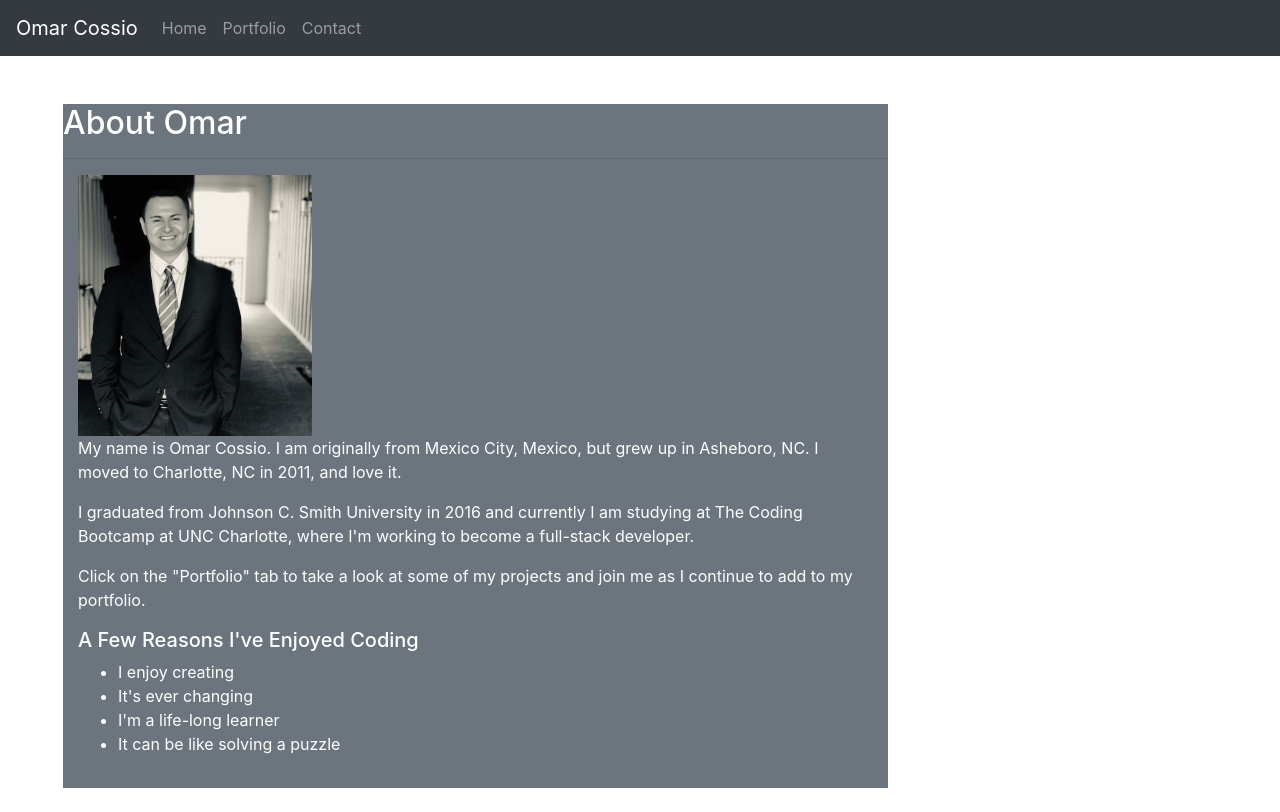
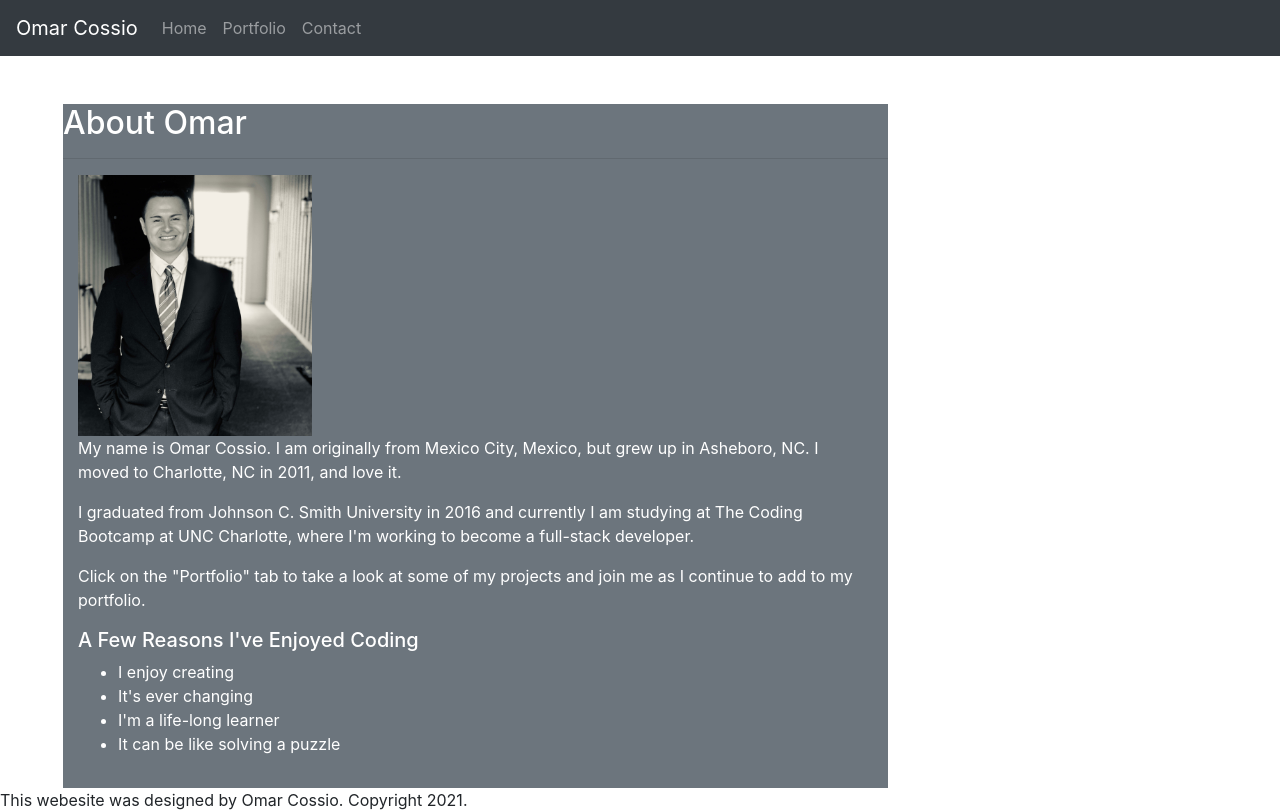
Before and after one commit to omarcossio/react-portfolio, a React (Create React App) app: page / in a window 1280 px wide. Built offline with nearby package versions, Linux system fonts and the light colour scheme.

Commit message:
added footer details

```diff
--- a/src/App.js
+++ b/src/App.js
@@ -2,10 +2,8 @@ import React from 'react';
 import Header from './components/Header';
 import About from './components/About';
 import Contact from './components/Contact';
-import Container from 'react-bootstrap/Container';
-import Card from './components/Card';
 import Portfolio from './components/Portfolio';
-import Navigation from './components/Navigation';
+import Footer from './components/Footer';
 import { BrowserRouter as Router, Route } from "react-router-dom";
 
 function App() {
@@ -14,30 +12,17 @@ function App() {
 
     <Router>
           <div>
-            <Navigation />
+            <Header />
+
             {/* <Route exact path="/" component={Home} /> */}
             <Route exact path="/" component={About} />
             <Route exact path="/portfolio" component={Portfolio} />
             <Route exact path="/contact" component={Contact} />
+            <Footer />
           </div>
         </Router>
 </>
 
-    // <Container>
-    // <div className="App">
-    //   <div className="App-header">
-    //   <Header />
-    //   </div>
-    //   <div className='About'>
-    //     <About />
-    //     <Contact />
-    //     <Card />
-    //     <Portfolio />
-
-    //   </div>
-
-    // </div>
-    // </Container>
   );
 }
 
--- a/src/components/Footer.js
+++ b/src/components/Footer.js
@@ -0,0 +1,10 @@
+import React from 'react';
+
+function Footer(){
+    return(
+        <div className="tm-5">This webesite was designed by Omar Cossio. Copyright 2021.</div>
+    );
+}
+
+
+export default Footer;
--- a/src/components/Header.js
+++ b/src/components/Header.js
@@ -7,7 +7,7 @@ function Header() {
     return (
 
         <header className='Nav'>
-          <h1><span>Omar's Portfolio</span></h1><Navigation />
+          <Navigation />
 
 
       </header>
```
Also changed, not shown: 1 other file (tests, documents, lock files or other folders).
